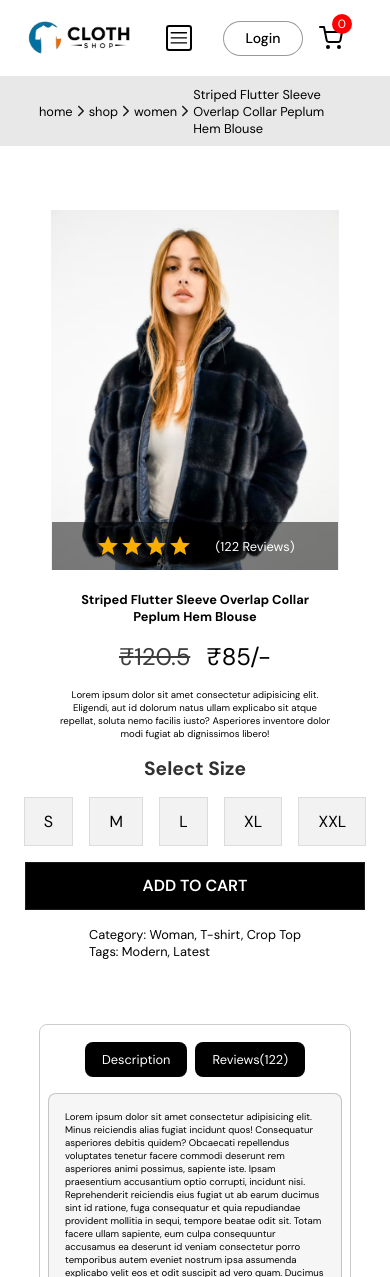
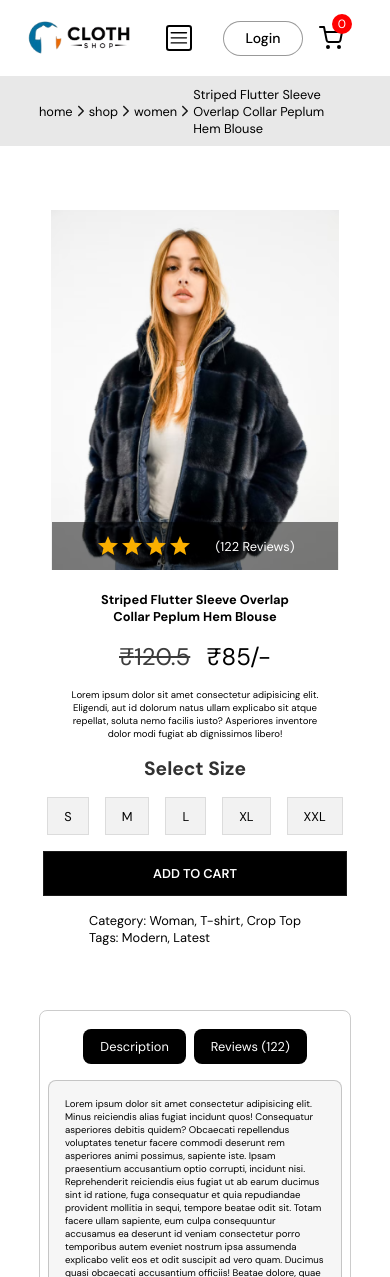
Before and after one commit to NipunShrivats/ecommerce-clothing, a React (Vite) app: page /product/1 in a window 390 px wide. Shown: the top 1277 px of the page. Built offline with nearby package versions, Linux system fonts and the light colour scheme.

Commit message:
changes on 4sep, commit no.3

```diff
--- a/src/Components/DescAndReview/DescAndReview.jsx
+++ b/src/Components/DescAndReview/DescAndReview.jsx
@@ -10,7 +10,7 @@ export default function DescAndReview() {
         <div className="all-box">
           <div className="DescAndReview-navigator">
             <div className="DescAndReview-nav-box">Description</div>
-            <div className="DescAndReview-nav-box">Reviews(122)</div>
+            <div className="DescAndReview-nav-box">Reviews (122)</div>
           </div>
           <Description />
         </div>
--- a/src/Components/Navbar/Navbar.css
+++ b/src/Components/Navbar/Navbar.css
@@ -190,8 +190,7 @@
         transition: 0.5s;
     }
     .nav-dropdown:active{
-      /* rotate: 90deg; */
-      transform: rotate(180deg);
+      transform: rotate(90deg);
       transition: .5s;
   }
     .nav-menu{
--- a/src/Components/ProductDisplay/ProductDisplay.css
+++ b/src/Components/ProductDisplay/ProductDisplay.css
@@ -315,3 +315,17 @@
     /* border: 2px solid red; */
   }
 }
+
+@media (max-width:400px) {
+  .productDisplay-right-size .productDisplay-right-size div p {
+    /* border: 2px solid red; */
+    padding: 0.6rem 1rem;
+    font-size: .8rem;
+  }
+  .productDisplay-Right button {
+    width: 19rem;
+    height: 2.8rem;
+    font-size: .8rem;
+    font-weight: 600;
+  }
+}
```
